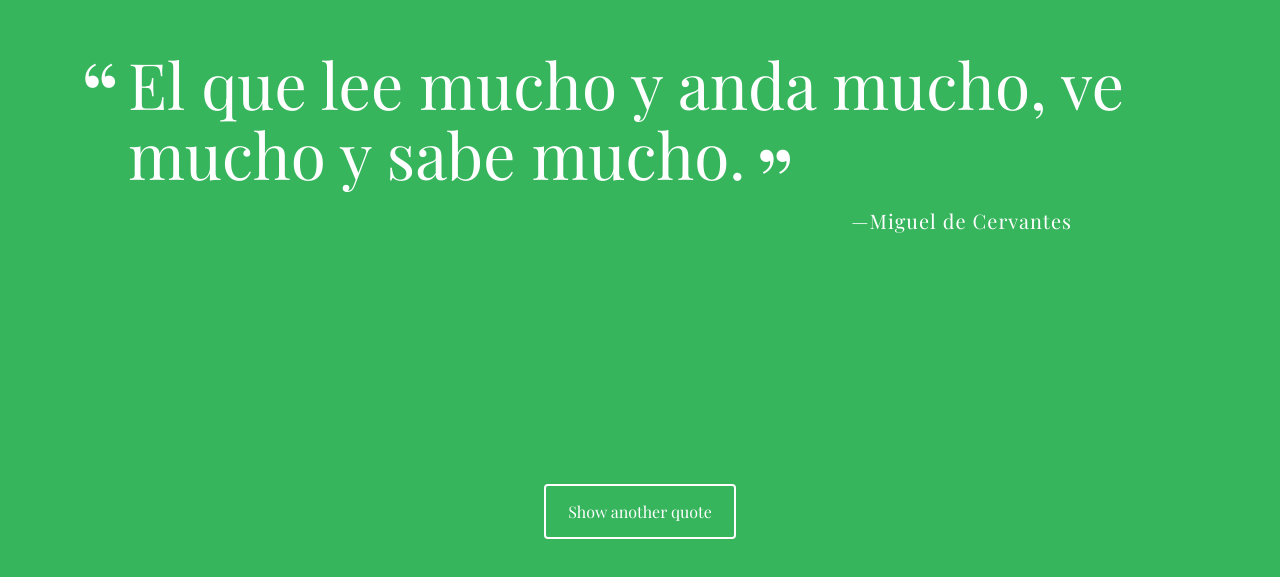
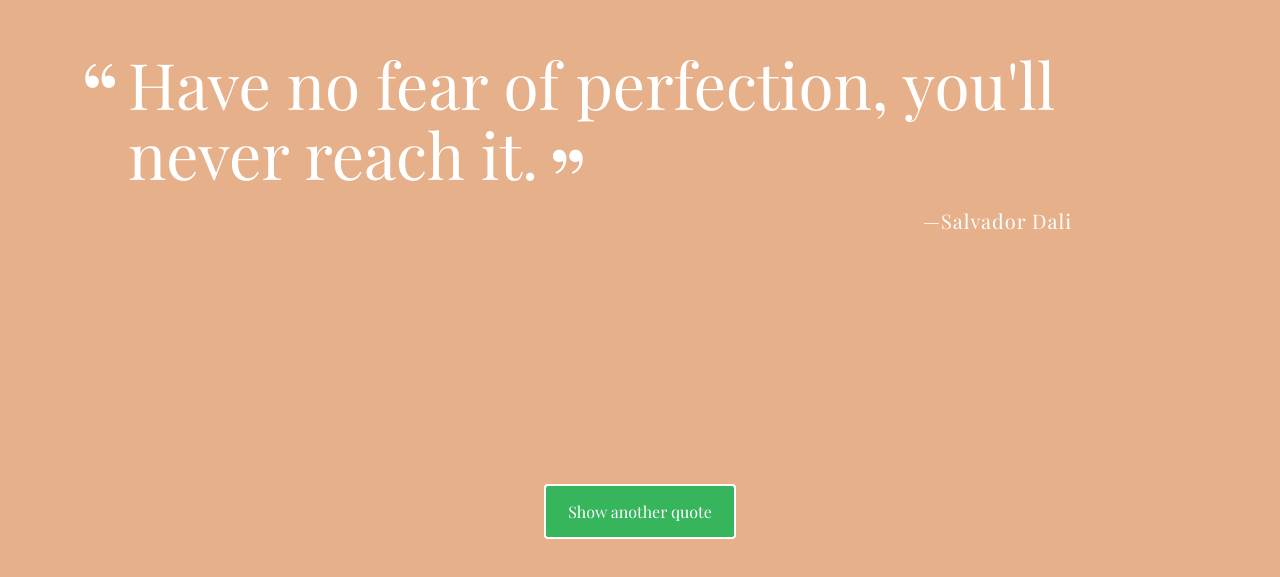
Before and after one commit to Sanchezjaime/random-quote-generator, a plain HTML site: page index.html in a window 1280 px wide. Shown: the part 111-688 px from the top of the page. Drawn offline with nearby package versions, Linux system fonts and the light colour scheme; a web font is replaced by a local one.

Commit message:
added background color randomizer and quote timer
background color changes rondomly when new quote is generated and a timer is set to print new quotes.

```diff
--- a/css/styles.css
+++ b/css/styles.css
@@ -1,7 +1,7 @@
 /* Random Quote Generator Styles */
 
 body {
-  background-color: #36b55c;
+  background-color: ;
   color: white;
   font-family: 'Playfair Display', serif;
 }
@@ -68,6 +68,11 @@ body {
   font-style: normal;
 }
 
+.tags {
+  content: "  "
+  font-style: normal;
+}
+
 #loadQuote {
   position: fixed;
   width: 12em;
--- a/js/script.js
+++ b/js/script.js
@@ -1,24 +1,29 @@
-// FSJS - Random Quote Generator
+// Random Quote Generator
 
 // global quote objects with source, citation and year.
 var quotes = [{ quote: "Have no fear of perfection, you'll never reach it.",
-              source: "Salvador Dali"
+              source: "Salvador Dali",
+
             },
               { quote: "El que lee mucho y anda mucho, ve mucho y sabe mucho.",
-              source: "Miguel de Cervantes"
+              source: "Miguel de Cervantes",
+
             },
               { quote: "Education is the passport to the future, for tomorrow belongs to those who prepare for it today.",
-              source: "Malcom X"
+              source: "Malcom X",
+              tags: "Inspirational"
             },
               { quote: "That's what I do: I drink and I know things.",
               source: "Tyrion Lannister",
-              citation: "Game of Thrones TV series"
+              citation: "Game of Thrones TV series",
+              tags: "Funny"
             },
               { quote: "And so, my fellow Americans: ask not what your country can do for you - ask what can you do for your country.",
               source: "John F. Kennedy",
               citation: "Inaugaration Address",
               year: "1961"
 }];
+
 
 
 // function generates random number and assigns it to the array index returns object from array
@@ -29,8 +34,16 @@ function getRandomQuote(array) {
 
 }
 
+//sets a random css rgb color value to the background-color
+function randomColor() {
+    var r = Math.floor(Math.random() * 256);
+    var g = Math.floor(Math.random() * 256);
+    var b = Math.floor(Math.random() * 256);
+    var backgroundColor = "rgb(" + r + "," + g + "," + b + ")";
+    document.body.style.backgroundColor = backgroundColor;
 
 
+}
 
 // function prints quote
 function printQuote() {
@@ -43,12 +56,24 @@ function printQuote() {
   if (randomQuote.year) {
     quoteString += '<span class="year">' + randomQuote.year + '</span></p>'
   }
+  if (randomQuote.tags) {
+    quoteString += '<h3 class="tags"> ' + randomQuote.tags + '</h3>'
+  }
   document.getElementById("quote-box").innerHTML = quoteString;
+  //changes the background color when printquote function gets called
+  randomColor();
+
 
 }
 
 
+//changes quote automatically every three seconds
+var startTimer = window.setInterval(printQuote, 3000);
+//stops the quote from automatically changing after 50 seconds
+setTimeout(function() { clearInterval(startTimer); }, 50000);
+
 printQuote();
+
 // This event listener will respond to "Show another quote" button clicks
 // when user clicks anywhere on the button, the "printQuote" function is called
 document.getElementById('loadQuote').addEventListener("click", printQuote, false);
```
